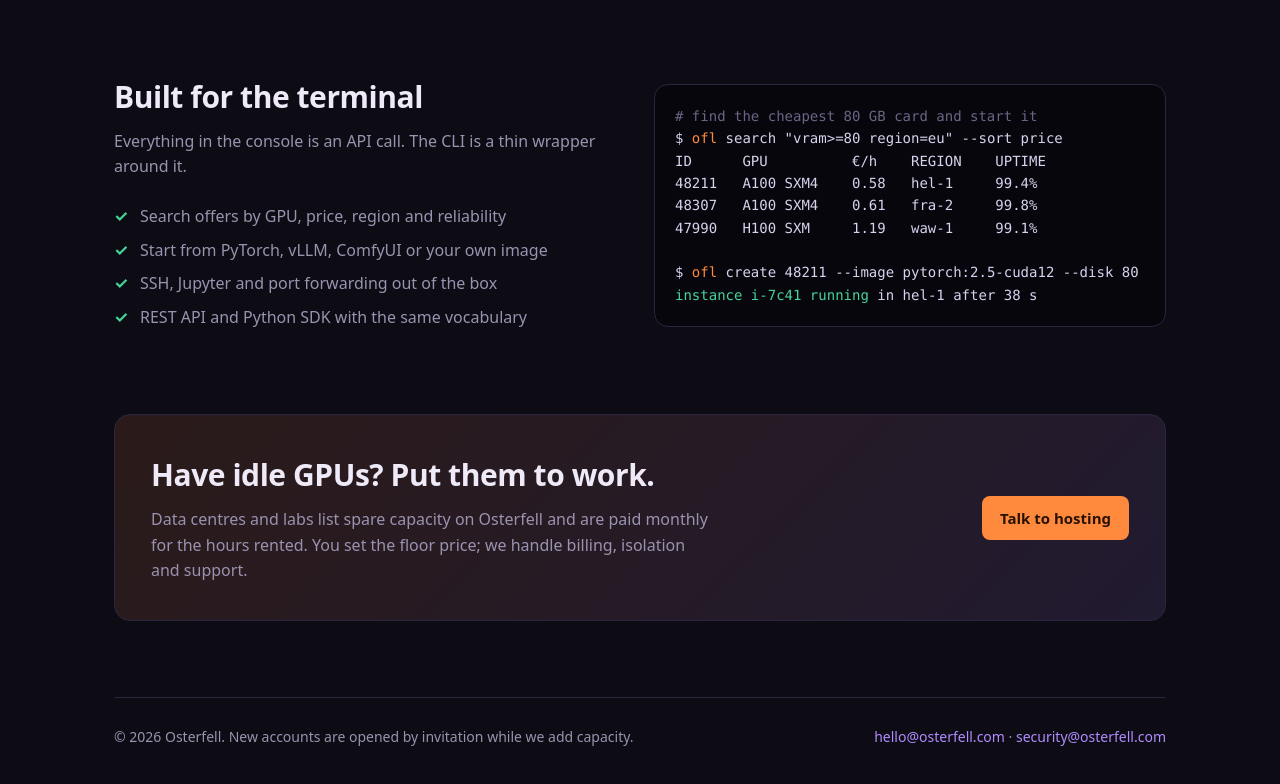
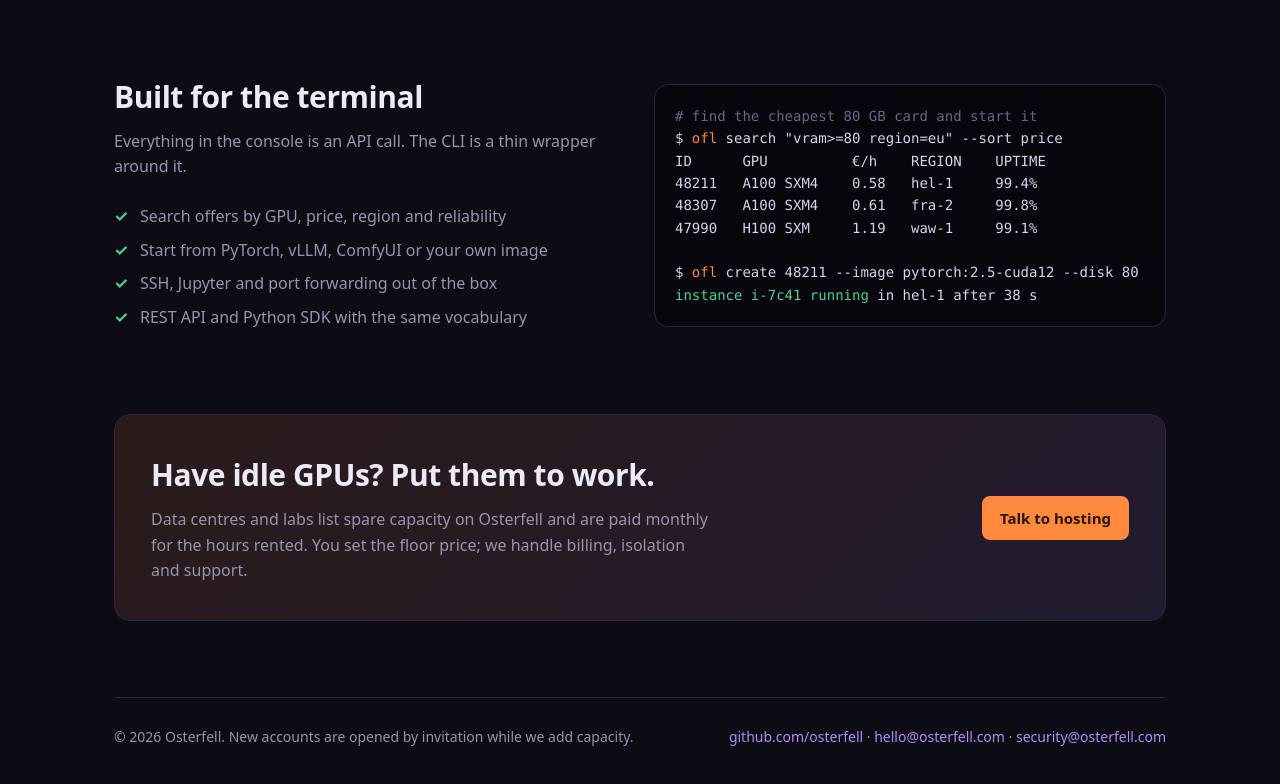
Before and after one commit to osterfell/website, a plain HTML site: page index.html in a window 1280 px wide. Shown: the part 1659-2443 px from the top of the page. Drawn offline with Linux system fonts and the light colour scheme.

Commit message:
footer: link the github org

```diff
--- a/index.html
+++ b/index.html
@@ -151,7 +151,7 @@ $ <span class="k">ofl</span> create 48211 --image pytorch:2.5-cuda12 --disk 80
 
   <footer>
     <span>© 2026 Osterfell. New accounts are opened by invitation while we add capacity.</span>
-    <span><a href="mailto:hello@osterfell.com">hello@osterfell.com</a> · <a href="mailto:security@osterfell.com">security@osterfell.com</a></span>
+    <span><a href="https://github.com/osterfell">github.com/osterfell</a> · <a href="mailto:hello@osterfell.com">hello@osterfell.com</a> · <a href="mailto:security@osterfell.com">security@osterfell.com</a></span>
   </footer>
 </div>
 </body>
```
Also changed, not shown: 1 other file.
